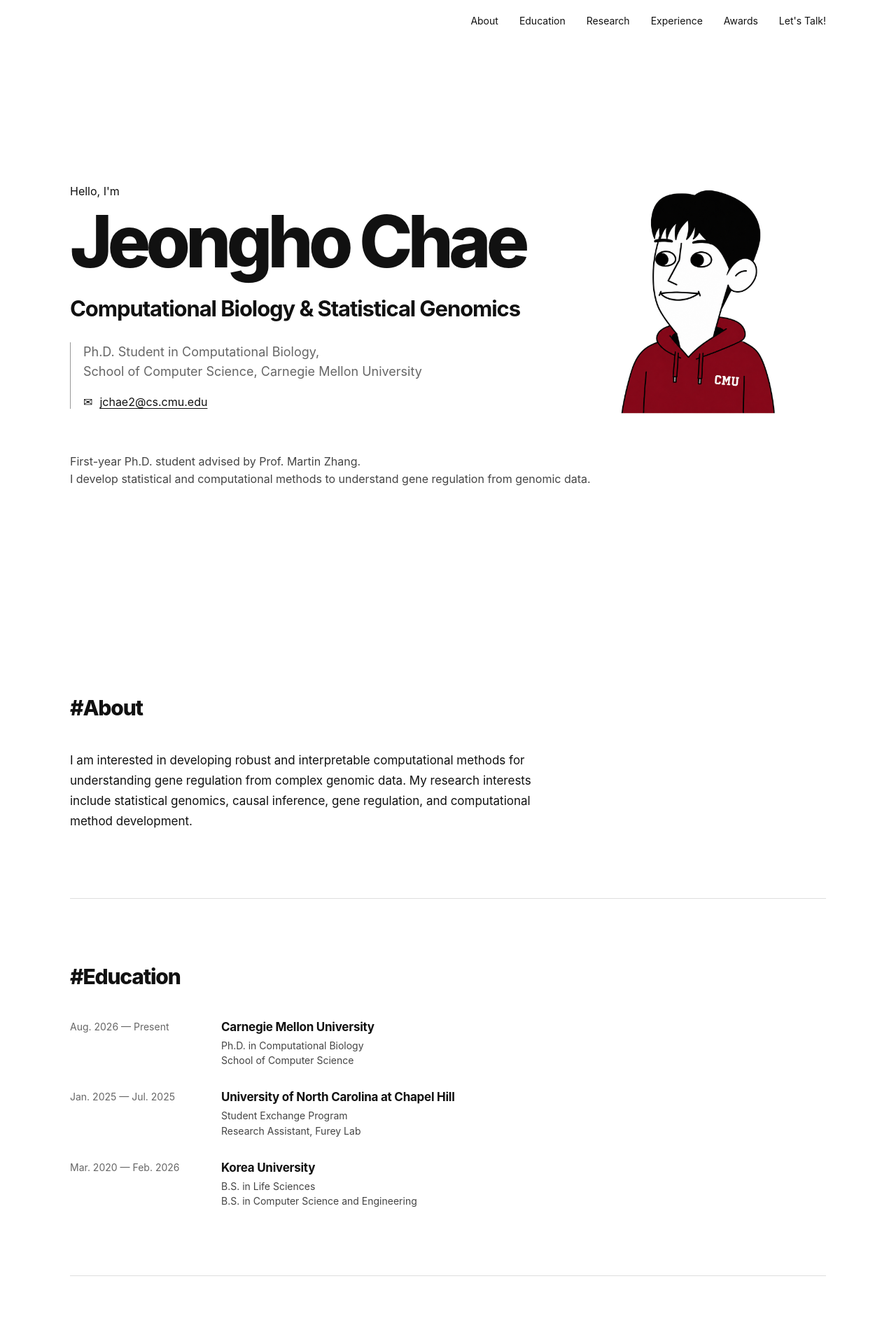
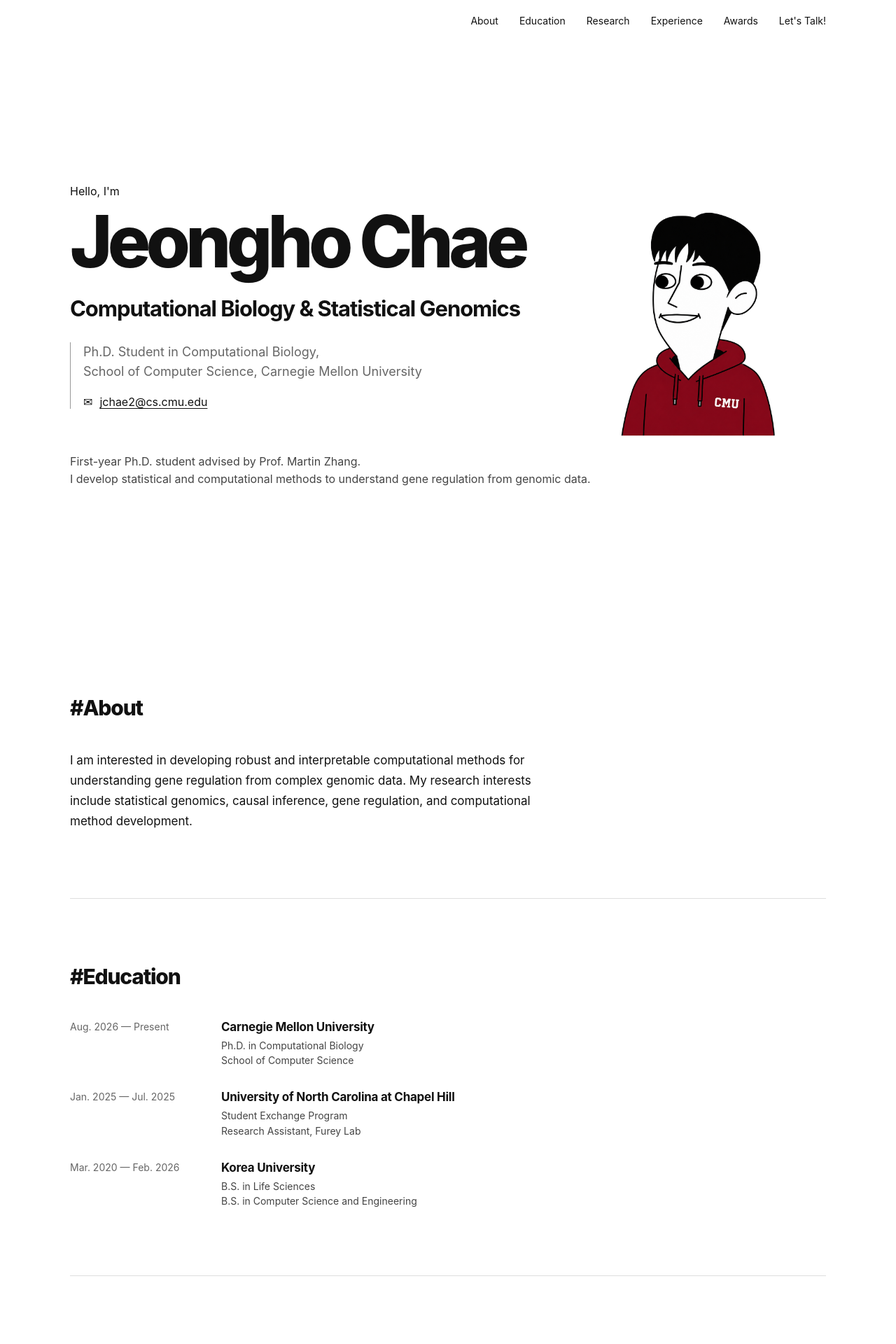
Before and after one commit to chae-jh/chae-jh.github.io, a Jekyll site: the page index.html, which Jekyll copies as it is, in a window 1280 px wide. Shown: the top 1920 px of the page at 70% size. Built offline with Jekyll 4.4.1, drawn with Linux system fonts in a browser that asks for light colours.

Commit message:
Update index.html

```diff
--- a/index.html
+++ b/index.html
@@ -215,8 +215,7 @@
       object-fit: contain;
       object-position: center;
 
-      /* left 24px + up 32px + same image size */
-      transform: translate(-24px, -32px) scale(1.20);
+      transform: translateX(-24px) scale(1.20);
       transform-origin: center;
     }
 
@@ -614,7 +613,7 @@
             <div class="hero-image">
 
               <img
-                src="avatar.png?v=7"
+                src="avatar.png?v=6"
                 alt="Jeongho Chae illustration"
               >
 
```
